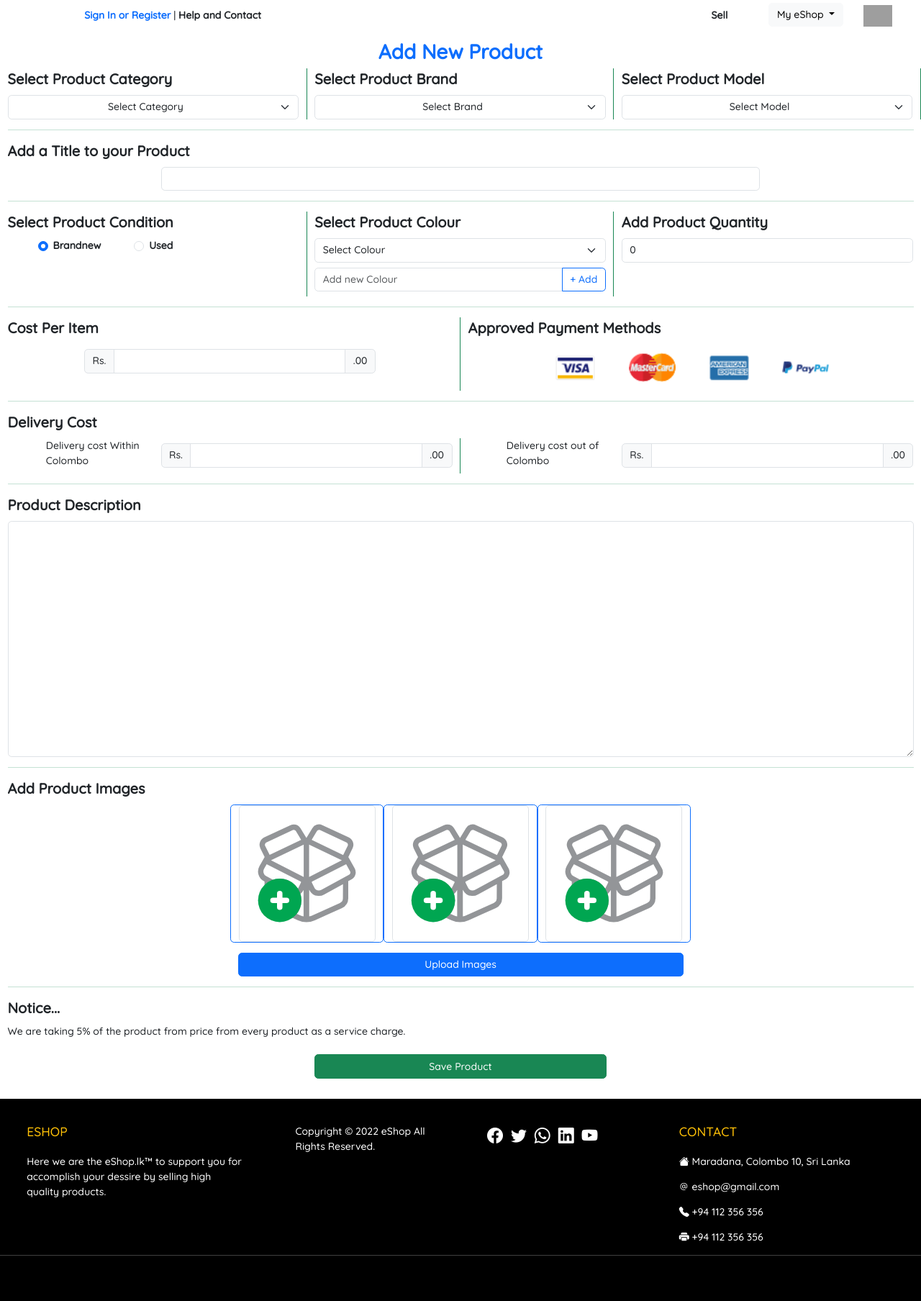
After one commit to charuka-dilshan/eshop, a PHP site: page /addProduct.php in a window 1280 px wide. The commit adds this page. Shown: the whole page at 72% size. Run offline with PHP 8.4, Linux system fonts and the light colour scheme; data that the repository does not hold is empty; some libraries are stand-ins or nearby versions; grey boxes are pictures that could not be loaded.

Commit message:
Day 09
*created add product page design

*programmed model, brand and category selectors

*programmed process to select color and add new color option

```diff
--- /dev/null
+++ b/addProduct.php
@@ -0,0 +1,370 @@
+<!DOCTYPE html>
+<html>
+
+<head>
+    <meta charset="UTF-8">
+    <meta name="viewport" content="width=device-width, initial-scale=1.0">
+
+    <title>Add Product | eShop</title>
+    <link rel="stylesheet" href="css/bootstrap.css" />
+    <link rel="stylesheet" href="https://cdn.jsdelivr.net/npm/bootstrap-icons@1.7.2/font/bootstrap-icons.css" />
+    <link rel="stylesheet" href="css/style.css" />
+
+    <link rel="icon" href="resources/logo.svg" />
+
+</head>
+
+<body>
+
+    <div class="container-fluid">
+        <div class="row gy-3">
+            <?php include "header.php"; ?>
+
+            <div class="col-12">
+                <div class="row">
+
+                    <div class="col-12 text-center">
+                        <h2 class="h2 text-primary fw-bold">Add New Product</h2>
+                    </div>
+
+                    <div class="col-12">
+                        <div class="row">
+
+                            <div class="col-12 col-lg-4 border-end border-success">
+                                <div class="row">
+
+                                    <div class="col-12">
+                                        <label class="form-label fw-bold" style="font-size: 20px;">Select Product Category</label>
+                                    </div>
+
+                                    <div class="col-12">
+                                        <select class="form-select text-center" id="category">
+                                            <option value="0">Select Category</option>
+                                            <?php
+
+                                            include "connection.php";
+                                            $category_rs = Database::search("SELECT*FROM `category`");
+                                            $category_num = $category_rs->num_rows;
+
+                                            for ($x = 0; $x < $category_num; $x++) {
+                                                $category_data = $category_rs->fetch_assoc();
+                                            ?>
+                                                <option value="<?php echo $category_data["cat_id"] ?>"><?php echo $category_data["cat_name"] ?></option>
+                                            <?php
+                                            }
+
+                                            ?>
+                                        </select>
+                                    </div>
+
+                                </div>
+                            </div>
+
+                            <div class="col-12 col-lg-4 border-end border-success">
+                                <div class="row">
+
+                                    <div class="col-12">
+                                        <label class="form-label fw-bold" style="font-size: 20px;">Select Product Brand</label>
+                                    </div>
+
+                                    <div class="col-12">
+                                        <select class="form-select text-center" id="brand">
+                                            <option value="0">Select Brand</option>
+                                            <?php
+
+                                            $brand_rs = Database::search("SELECT*FROM `brand`");
+                                            $brand_num = $brand_rs->num_rows;
+
+                                            for ($x = 0; $x < $brand_num; $x++) {
+                                                $brand_data = $brand_rs->fetch_assoc();
+                                            ?>
+                                                <option value="<?php echo $brand_data["brand_id"] ?>"><?php echo $brand_data["brand_name"] ?></option>
+                                            <?php
+                                            }
+
+                                            ?>
+                                        </select>
+                                    </div>
+
+                                </div>
+                            </div>
+
+                            <div class="col-12 col-lg-4 border-end border-success">
+                                <div class="row">
+
+                                    <div class="col-12">
+                                        <label class="form-label fw-bold" style="font-size: 20px;">Select Product Model</label>
+                                    </div>
+
+                                    <div class="col-12">
+                                        <select class="form-select text-center" id="model">
+                                            <option value="0">Select Model</option>
+                                            <?php
+
+                                            $model_rs = Database::search("SELECT*FROM `model`");
+                                            $model_num = $model_rs->num_rows;
+
+                                            for ($x = 0; $x < $model_num; $x++) {
+                                                $model_data = $model_rs->fetch_assoc();
+                                            ?>
+                                                <option value="<?php echo $model_data["model_id"] ?>"><?php echo $model_data["model_name"] ?></option>
+                                            <?php
+                                            }
+
+                                            ?>
+                                        </select>
+                                    </div>
+
+                                </div>
+                            </div>
+
+                            <div class="col-12">
+                                <hr class="border-success" />
+                            </div>
+
+                            <div class="col-12">
+                                <div class="row">
+                                    <div class="col-12">
+                                        <label class="form-label fw-bold" style="font-size: 20px;">
+                                            Add a Title to your Product
+                                        </label>
+                                    </div>
+                                    <div class="offset-0 offset-lg-2 col-12 col-lg-8">
+                                        <input type="text" class="form-control" />
+                                    </div>
+                                </div>
+                            </div>
+
+                            <div class="col-12">
+                                <hr class="border-success" />
+                            </div>
+
+                            <div class="col-12">
+                                <div class="row">
+
+                                    <div class="col-12 col-lg-4 border-end border-success">
+                                        <div class="row">
+                                            <div class="col-12">
+                                                <label class="form-label fw-bold" style="font-size: 20px;">Select Product Condition</label>
+                                            </div>
+                                            <div class="col-12">
+                                                <div class="form-check form-check-inline mx-5">
+                                                    <input class="form-check-input" type="radio" name="c" checked id="b" />
+                                                    <label class="form-check-label fw-bold" for="">Brandnew</label>
+                                                </div>
+                                                <div class="form-check form-check-inline">
+                                                    <input class="form-check-input" type="radio" name="c" id="u" />
+                                                    <label class="form-check-label fw-bold" for="">Used</label>
+                                                </div>
+                                            </div>
+                                        </div>
+                                    </div>
+
+                                    <div class="col-12 col-lg-4 border-end border-success">
+                                        <div class="row">
+
+                                            <div class="col-12">
+                                                <label class="form-label fw-bold" style="font-size: 20px;">Select Product Colour</label>
+                                            </div>
+
+                                            <div class="col-12">
+
+                                                <select class="col-12 form-select">
+                                                    <option value="0">Select Colour</option>
+                                                    <?php
+
+                                                    $clr_rs = Database::search("SELECT*FROM `color`");
+                                                    $clr_num = $clr_rs->num_rows;
+
+                                                    for ($x = 0; $x < $clr_num; $x++) {
+                                                        $clr_data = $clr_rs->fetch_assoc();
+                                                    ?>
+                                                        <option value="<?php echo $clr_data["clr_id"] ?>"><?php echo $clr_data["clr_name"] ?></option>
+                                                    <?php
+                                                    }
+
+                                                    ?>
+                                                </select>
+
+                                            </div>
+
+                                            <div class="col-12">
+                                                <div class="input-group mt-2 mb-2">
+                                                    <input type="text" class="form-control" placeholder="Add new Colour" id="new_color" />
+                                                    <button class="btn btn-outline-primary" type="button" onclick="addColor();">+ Add</button>
+                                                </div>
+                                            </div>
+                                        </div>
+                                    </div>
+
+                                    <div class="col-12 col-lg-4">
+                                        <div class="row">
+                                            <div class="col-12">
+                                                <label class="form-label fw-bold" style="font-size: 20px;">Add Product Quantity</label>
+                                            </div>
+                                            <div class="col-12">
+                                                <input type="number" class="form-control" value="0" min="0" id="qty"/>
+                                            </div>
+                                        </div>
+                                    </div>
+
+                                </div>
+                            </div>
+
+                            <div class="col-12">
+                                <hr class="border-success" />
+                            </div>
+
+                            <div class="col-12">
+                                <div class="row">
+
+                                    <div class="col-6 border-end border-success">
+                                        <div class="row">
+                                            <div class="col-12">
+                                                <label class="form-label fw-bold" style="font-size: 20px;">Cost Per Item</label>
+                                            </div>
+                                            <div class="offset-0 offset-lg-2 col-12 col-lg-8">
+                                                <div class="input-group mb-2 mt-2">
+                                                    <span class="input-group-text">Rs.</span>
+                                                    <input type="text" class="form-control" id="cost"/>
+                                                    <span class="input-group-text">.00</span>
+                                                </div>
+                                            </div>
+                                        </div>
+                                    </div>
+
+                                    <div class="col-6">
+                                        <div class="row">
+                                            <div class="col-12">
+                                                <label class="form-label fw-bold" style="font-size: 20px;">Approved Payment Methods</label>
+                                            </div>
+                                            <div class="col-12">
+                                                <div class="row">
+                                                    <div class="offset-0 offset-lg-2 col-2 pm pm1"></div>
+                                                    <div class="col-2 pm pm2"></div>
+                                                    <div class="col-2 pm pm3"></div>
+                                                    <div class="col-2 pm pm4"></div>
+                                                </div>
+                                            </div>
+                                        </div>
+                                    </div>
+
+                                </div>
+                            </div>
+
+                            <div class="col-12">
+                                <hr class="border-success" />
+                            </div>
+
+                            <div class="col-12">
+                                <div class="row">
+                                    <div class="col-12">
+                                        <label class="form-label fw-bold" style="font-size: 20px;">Delivery Cost</label>
+                                    </div>
+                                    <div class="col-12 col-lg-6 border-end border-success">
+                                        <div class="row">
+                                            <div class="col-12 offset-lg-1 col-lg-3">
+                                                <label class="form-label">Delivery cost Within Colombo</label>
+                                            </div>
+                                            <div class="col-12 col-lg-8">
+                                                <div class="input-group mb-2 mt-2">
+                                                    <span class="input-group-text">Rs.</span>
+                                                    <input type="text" class="form-control" id="dwc"/>
+                                                    <span class="input-group-text">.00</span>
+                                                </div>
+                                            </div>
+                                        </div>
+                                    </div>
+                                    <div class="col-12 col-lg-6">
+                                        <div class="row">
+                                            <div class="col-12 offset-lg-1 col-lg-3">
+                                                <label class="form-label">Delivery cost out of Colombo</label>
+                                            </div>
+                                            <div class="col-12 col-lg-8">
+                                                <div class="input-group mb-2 mt-2">
+                                                    <span class="input-group-text">Rs.</span>
+                                                    <input type="text" class="form-control" id="doc"/>
+                                                    <span class="input-group-text">.00</span>
+                                                </div>
+                                            </div>
+                                        </div>
+                                    </div>
+                                </div>
+                            </div>
+
+                            <div class="col-12">
+                                <hr class="border-success" />
+                            </div>
+
+                            <div class="col-12">
+                                <div class="row">
+                                    <div class="col-12">
+                                        <label class="form-label fw-bold" style="font-size: 20px;">Product Description</label>
+                                    </div>
+                                    <div class="col-12">
+                                        <textarea cols="30" rows="15" class="form-control" id="desc"></textarea>
+                                    </div>
+                                </div>
+                            </div>
+
+                            <div class="col-12">
+                                <hr class="border-success" />
+                            </div>
+
+                            <div class="col-12">
+                                <div class="row">
+                                    <div class="col-12">
+                                        <label class="form-label fw-bold" style="font-size: 20px;">Add Product Images</label>
+                                    </div>
+                                    <div class="offset-lg-3 col-12 col-lg-6">
+                                        <div class="row">
+                                            <div class="col-4 border border-primary rounded">
+                                                <img src="resources/addproductimg.svg" class="img-thumbnail" style="width: 250px;" id="i0"/>
+                                            </div>
+                                            <div class="col-4 border border-primary rounded">
+                                                <img src="resources/addproductimg.svg" class="img-thumbnail" style="width: 250px;" id="i1"/>
+                                            </div>
+                                            <div class="col-4 border border-primary rounded">
+                                                <img src="resources/addproductimg.svg" class="img-thumbnail" style="width: 250px;" id="i3"/>
+                                            </div>
+                                        </div>
+                                    </div>
+                                    <div class="offset-lg-3 col-12 col-lg-6 d-grid mt-3">
+                                        <input type="file" class="d-none" multiple />
+                                        <label for="" class="col-12 btn btn-primary">Upload Images</label>
+                                    </div>
+                                </div>
+                            </div>
+
+                            <div class="col-12">
+                                <hr class="border-success" />
+                            </div>
+
+                            <div class="col-12">
+                                <label class="form-label fw-bold" style="font-size: 20px;">Notice...</label><br />
+                                <label class="form-label">
+                                    We are taking 5% of the product from price from every
+                                    product as a service charge.
+                                </label>
+                            </div>
+
+                            <div class="offset-lg-4 col-12 col-lg-4 d-grid mt-3 mb-3">
+                                <button class="btn btn-success">Save Product</button>
+                            </div>
+
+                        </div>
+                    </div>
+
+                </div>
+            </div>
+
+            <?php include "footer.php"; ?>
+        </div>
+    </div>
+
+    <script src="https://cdn.jsdelivr.net/npm/sweetalert2@11"></script>
+    <script src="js/bootstrap.bundle.js"></script>
+    <script src="js/script.js"></script>
+</body>
+
+</html>
--- a/css/style.css
+++ b/css/style.css
@@ -80,3 +80,26 @@
 .signout:hover{
     cursor: pointer;
 }
+
+.pm{
+    height: 65px;
+    background-size: contain;
+    background-repeat: no-repeat;
+    background-position: center;
+}
+
+.pm1{
+    background-image: url("../resources/payment_method/visa_img.png");
+}
+
+.pm2{
+    background-image: url("../resources/payment_method/mastercard_img.png");
+}
+
+.pm3{
+    background-image: url("../resources/payment_method/american_express_img.png");
+}
+
+.pm4{
+    background-image: url("../resources/payment_method/paypal_img.png");
+}
```
Also changed, not shown: js/script.js (+32 -0 lines), saveColorProcess.php (added, +17 -0 lines), resources/addproductimg.svg (added), resources/payment_method/american_express_img.png (added), resources/payment_method/mastercard_img.png (added), resources/payment_method/paypal_img.png (added), resources/payment_method/visa_img.png (added), 2 other files.
